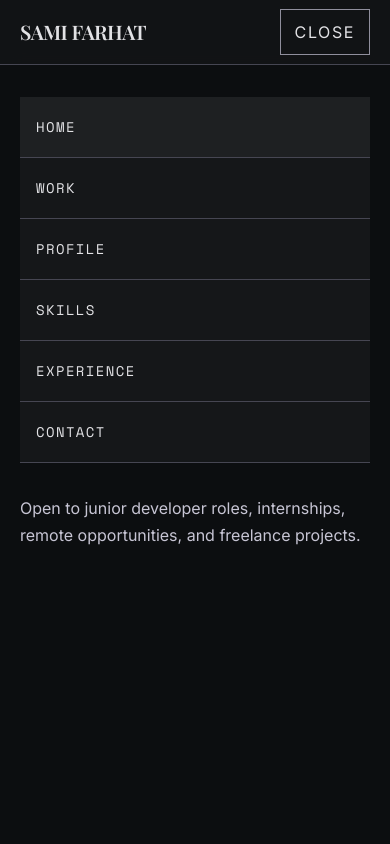
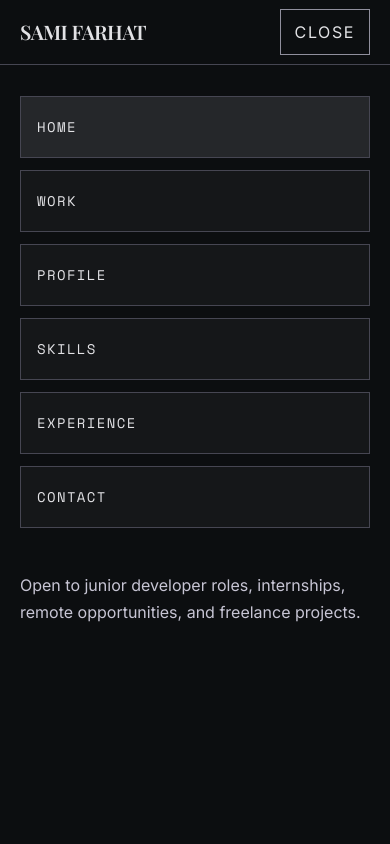
Before and after one commit to SF-47/MyPortfolio, a React (Vite) app: page / in a window 390 px wide. Both pictures are taken after a click on the button "MENU". Shown: the top 844 px of the page. Built offline with nearby package versions, Linux system fonts and the light colour scheme.

Commit message:
Fix mobile menu visibility

```diff
--- a/src/components/Navbar.tsx
+++ b/src/components/Navbar.tsx
@@ -43,7 +43,7 @@ export function Navbar() {
 
   return (
     <>
-      <header className="fixed top-0 z-[70] w-full border-b border-outline-variant bg-surface/95 backdrop-blur-md">
+      <header className="fixed top-0 z-[10000] w-full border-b border-outline-variant bg-[#0c0e10]">
         <div className="mx-auto flex h-16 max-w-container items-center justify-between px-5 md:h-20 md:px-8">
           <a className="font-display text-xl font-semibold uppercase tracking-tight text-on-surface transition hover:text-primary md:text-3xl" href="#home" onClick={closeMenu}>
             {profile.name}
@@ -73,18 +73,17 @@ export function Navbar() {
         </div>
       </header>
       <div
-        className={`fixed inset-x-0 bottom-0 top-16 z-[60] bg-[#0c0e10] shadow-2xl transition md:hidden ${
-          isOpen ? 'pointer-events-auto opacity-100' : 'pointer-events-none opacity-0'
-        }`}
+        className={`fixed inset-0 z-[9990] bg-[#0c0e10] md:hidden ${isOpen ? 'block' : 'hidden'}`}
         id="mobile-menu"
+        aria-hidden={!isOpen}
       >
-        <nav className="flex h-full flex-col border-t border-outline-variant bg-[#0c0e10] px-5 py-8" aria-label="Mobile navigation">
+        <nav className="flex min-h-dvh flex-col gap-3 bg-[#0c0e10] px-5 pb-8 pt-24" aria-label="Mobile navigation">
           {navItems.map((item) => (
             <a
-              className={`nav-link border-b border-outline-variant px-4 py-5 transition-colors ${
+              className={`nav-link border border-outline-variant px-4 py-5 transition-colors ${
                 activeHref === item.href
-                  ? 'bg-surface-container text-primary'
-                  : 'bg-[#151719] text-on-surface hover:bg-surface-container'
+                  ? 'bg-[#25272a] text-primary'
+                  : 'bg-[#151719] text-on-surface hover:bg-[#25272a]'
               }`}
               href={item.href}
               key={item.href}
```
